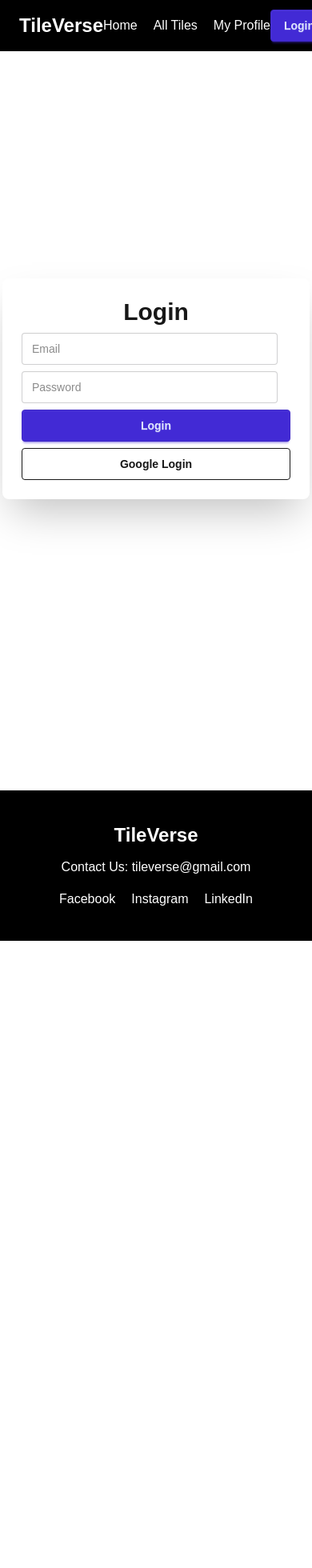
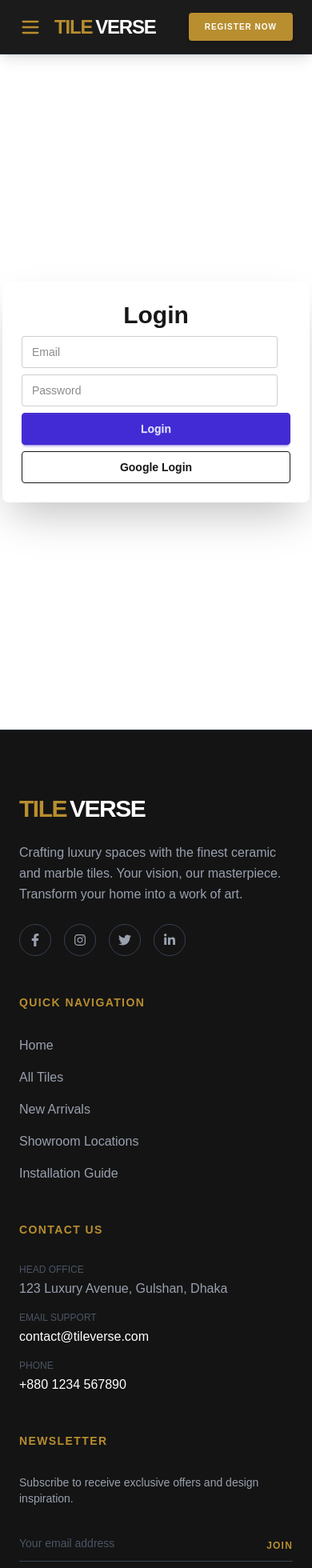
Before and after one commit to everluma/tiles-gallery, a Next.js app: page /login in a window 390 px wide. Shown: the top 1960 px of the page at 80% size. Before the commit the page ends 1176 px from the top, so only its background shows below. Built offline with nearby package versions, Linux system fonts and the light colour scheme.

Commit message:
update register button in navbar and responsive in mobile and desktop version

```diff
--- a/src/app/page.jsx
+++ b/src/app/page.jsx
@@ -1,57 +1,87 @@
 "use client";
 
 import Link from "next/link";
+import Marquee from "react-fast-marquee";
+
+// আপনার JSON ডাটা যদি ঠিক থাকে তবে নিচের লাইনটি ঠিক কাজ করবে
 import tiles from "@/data/tiles.json";
-import Marquee from "react-fast-marquee";
 
 export default function Home() {
   return (
-    <div>
+    <div className="bg-[#1B1B1B] min-h-screen text-white">
+
+
+      {/* --- Hero Section --- */}
       <div
-  className="hero min-h-[80vh] relative"
+        className="hero min-h-[85vh] relative flex items-center justify-center"
         style={{
           backgroundImage: "url('/images/masic-theme.jpeg')",
           backgroundSize: "cover",
           backgroundPosition: "center",
         }}
       >
+        <div className="absolute inset-0 bg-black/60 "></div>
 
-  <div className="absolute inset-0 bg-black/50"></div>
-
-  <div className="hero-content text-center text-white relative z-10">
-    <div className="max-w-2xl">
-      <h1 className="text-4xl md:text-6xl font-bold leading-tight">
-        Discover Your Perfect Aesthetic
+        <div className="hero-content text-center relative z-10 px-6">
+          <div className="max-w-3xl">
+            <h1 className="text-5xl md:text-7xl font-bold leading-tight tracking-tight drop-shadow-2xl ">
+              Discover Your  Perfect
+              <span className="text-[#B88E2F]"> Aesthetic</span>
             </h1>
 
-      <p className="mt-4 text-sm md:text-lg text-gray-200">
+            <p className="mt-6 text-base md:text-xl text-gray-300 max-w-xl mx-auto font-light">
               Premium tiles crafted for modern interiors, luxury spaces, and timeless design.
             </p>
 
-      <Link href="/all-tiles" className="btn btn-primary mt-6">
-        Browse Now
+            <Link
+              href="/all-tiles"
+              className="inline-block mt-10 px-10 py-4 bg-[#B88E2F] hover:bg-[#a07b28] text-white font-bold uppercase tracking-widest transition-all duration-300 rounded-sm shadow-xl"
+            >
+              Browse Collection
             </Link>
           </div>
         </div>
       </div>
 
-      <Marquee className="bg-black text-white py-3">
-        New Arrivals | Weekly Feature: Modern Geometric Patterns | Join the Community
+      {/* --- Announce --- */}
+      <div className="border-y border-gray-800">
+        <Marquee className="bg-[#141414] text-[#B88E2F] py-4 font-medium tracking-widest uppercase text-sm">
+          <span className="mx-10">✦ New Arrivals</span>
+          <span className="mx-10">✦ Weekly Feature: Modern Geometric Patterns</span>
+          <span className="mx-10">✦ Join the TileVerse Community</span>
         </Marquee>
+      </div>
 
-      <div className="grid md:grid-cols-2 lg:grid-cols-4 gap-6 p-10">
-        {tiles.map((tile) => (
-          <div key={tile.id} className="card bg-base-100 shadow-xl">
-            <figure>
-              <img src={tile.image} alt={tile.title} />
-            </figure>
+      {/* ---  Tiles section --- */}
+      <div className="max-w-[1400px] mx-auto p-10">
+        <div className="flex items-center gap-4 mb-12">
+          <div className="h-[2px] w-12 bg-[#B88E2F]"></div>
+          <h2 className="text-2xl md:text-3xl font-bold uppercase tracking-widest text-white">
+            Feature Colections
+          </h2>
+        </div>
 
-            <div className="card-body">
-              <h2 className="card-title">{tile.title}</h2>
+        <div className="grid grid-cols-1 md:grid-cols-2 lg:grid-cols-4 gap-8">
+          {tiles && tiles.map((tile) => (
+            <div
+              key={tile.id}
+              className="group bg-[#242424] border border-gray-800 hover:border-[#B88E2F] transition-all duration-500 overflow-hidden"
+            >
+              <div className="relative aspect-square overflow-hidden">
+                <img
+                  src={tile.image}
+                  alt={tile.title}
+                  className="w-full h-full object-cover transition-transform duration-700 group-hover:scale-110 opacity-80 group-hover:opacity-100"
+                />
+              </div>
 
+              <div className="p-6 text-center">
+                <h2 className="text-lg font-semibold mb-4 tracking-wide group-hover:text-[#B88E2F] transition-colors">
+                  {tile.title}
+                </h2>
                 <Link
                   href={`/tile/${tile.id}`}
-                className="btn btn-primary"
+                  className="w-full inline-block text-center py-3 border border-[#B88E2F] text-[#B88E2F] hover:bg-[#B88E2F] hover:text-white transition-all duration-300 font-bold text-xs uppercase"
                 >
                   View Details
                 </Link>
@@ -60,5 +90,6 @@
           ))}
         </div>
       </div>
+    </div>
   );
 }
--- a/src/components/Footer.jsx
+++ b/src/components/Footer.jsx
@@ -1,18 +1,96 @@
+"use client";
+
+import Link from "next/link";
+import { FaFacebookF, FaInstagram, FaTwitter, FaLinkedinIn } from "react-icons/fa";
+
 const Footer = () => {
   return (
-    <footer className="bg-black text-white p-10 text-center mt-20">
-      <h2 className="text-2xl font-bold">TileVerse</h2>
+    <footer className="bg-[#141414] text-white border-t border-gray-800 pt-20 pb-10 px-6 lg:px-20">
+      <div className="max-w-[1400px] mx-auto grid grid-cols-1 md:grid-cols-2 lg:grid-cols-4 gap-12 lg:gap-20">
 
-      <p className="mt-3">
-        Contact Us: tileverse@gmail.com
-      </p>
+        {/* --- Brand Info --- */}
+        <div className="space-y-6">
+          <Link href="/" className="flex items-center gap-1 group">
+            <span className="text-3xl font-bold tracking-tighter text-[#B88E2F]">TILE</span>
+            <span className="text-3xl font-bold tracking-tighter text-white">VERSE</span>
+          </Link>
+          <p className="text-gray-400 leading-relaxed font-light">
+            Crafting luxury spaces with the finest ceramic and marble tiles.
+            Your vision, our masterpiece. Transform your home into a work of art.
+          </p>
+          <div className="flex gap-4">
+            {[FaFacebookF, FaInstagram, FaTwitter, FaLinkedinIn].map((Icon, index) => (
+              <a
+                key={index}
+                href="#"
+                className="w-10 h-10 border border-gray-700 flex items-center justify-center rounded-full hover:bg-[#B88E2F] hover:border-[#B88E2F] transition-all duration-300 text-gray-400 hover:text-white"
+              >
+                <Icon size={16} />
+              </a>
+            ))}
+          </div>
+        </div>
 
-      <div className="flex justify-center gap-5 mt-4">
-        <a>Facebook</a>
-        <a>Instagram</a>
-        <a>LinkedIn</a>
+        {/* --- Quick Links--- */}
+        <div>
+          <h4 className="text-[#B88E2F] font-bold uppercase tracking-widest mb-8 text-sm">Quick Navigation</h4>
+          <ul className="space-y-4 text-gray-400">
+            {["Home", "All Tiles", "New Arrivals", "Showroom Locations", "Installation Guide"].map((item) => (
+              <li key={item}>
+                <Link href="#" className="hover:text-white hover:translate-x-2 transition-all duration-300 inline-block">
+                  {item}
+                </Link>
+              </li>
+            ))}
+          </ul>
+        </div>
+
+        {/* --- Contact info --- */}
+        <div>
+          <h4 className="text-[#B88E2F] font-bold uppercase tracking-widest mb-8 text-sm">Contact Us</h4>
+          <ul className="space-y-4 text-gray-400">
+            <li className="flex flex-col">
+              <span className="text-xs uppercase text-gray-600 mb-1">Head Office</span>
+              <span>123 Luxury Avenue, Gulshan, Dhaka</span>
+            </li>
+            <li className="flex flex-col">
+              <span className="text-xs uppercase text-gray-600 mb-1">Email Support</span>
+              <span className="text-white font-medium">contact@tileverse.com</span>
+            </li>
+            <li className="flex flex-col">
+              <span className="text-xs uppercase text-gray-600 mb-1">Phone</span>
+              <span className="text-white font-medium">+880 1234 567890</span>
+            </li>
+          </ul>
+        </div>
+
+        {/* --- Newsletter --- */}
+        <div>
+          <h4 className="text-[#B88E2F] font-bold uppercase tracking-widest mb-8 text-sm">Newsletter</h4>
+          <p className="text-gray-400 mb-6 text-sm">Subscribe to receive exclusive offers and design inspiration.</p>
+          <form className="relative">
+            <input
+              type="email"
+              placeholder="Your email address"
+              className="w-full bg-transparent border-b border-gray-700 py-3 focus:outline-none focus:border-[#B88E2F] transition-colors placeholder:text-gray-600 text-sm"
+            />
+            <button className="absolute right-0 bottom-3 text-[#B88E2F] font-bold uppercase text-xs tracking-widest hover:text-white transition-colors">
+              Join
+            </button>
+          </form>
+        </div>
       </div>
 
+      {/* --- CopyRight --- */}
+      <div className="mt-20 pt-10 border-t border-gray-800/50 flex flex-col md:row justify-between items-center gap-6">
+        <p className="text-gray-600 text-xs tracking-widest uppercase text-center">
+          © {new Date().getFullYear()} TILEVERSE. ALL RIGHTS RESERVED.
+        </p>
+        <div className="flex gap-8 text-xs text-gray-600 uppercase tracking-[0.2em]">
+          <Link href="#" className="hover:text-white transition-colors">Privacy Policy</Link>
+          <Link href="#" className="hover:text-white transition-colors">Terms of Service</Link>
+        </div>
+      </div>
     </footer>
   );
 };
--- a/src/components/Navbar.jsx
+++ b/src/components/Navbar.jsx
@@ -1,28 +1,64 @@
 "use client";
 
 import Link from "next/link";
+import { useState } from "react";
 
 const Navbar = () => {
+  const [isOpen, setIsOpen] = useState(false);
+
   return (
-    <div className="navbar bg-black text-white px-6">
-      <div className="navbar-start">
-        <Link href="/" className="text-2xl font-bold">
-          TileVerse
+    <nav className="bg-[#1B1B1B] text-white px-6 py-4 shadow-lg border-b border-gray-800 sticky top-0 z-[100]">
+      <div className="max-w-[1400px] mx-auto flex justify-between items-center">
+
+        {/* --- logo for mobile --- */}
+        <div className="flex items-center gap-4">
+          {/* Mobile menu icon) */}
+          <button
+            className="lg:hidden text-[#B88E2F]"
+            onClick={() => setIsOpen(!isOpen)}
+          >
+            <svg xmlns="http://w3.org" className="h-7 w-7" fill="none" viewBox="0 0 24 24" stroke="currentColor">
+              <path strokeLinecap="round" strokeLinejoin="round" strokeWidth="2" d={isOpen ? "M6 18L18 6M6 6l12 12" : "M4 6h16M4 12h16M4 18h16"} />
+            </svg>
+          </button>
+
+          <Link href="/" className="flex items-center gap-1 group">
+            <span className="text-2xl font-bold tracking-tighter text-[#B88E2F]">TILE</span>
+            <span className="text-2xl font-bold tracking-tighter text-white">VERSE</span>
           </Link>
         </div>
 
-      <div className="navbar-center gap-5">
-        <Link href="/">Home</Link>
-        <Link href="/all-tiles">All Tiles</Link>
-        <Link href="/my-profile">My Profile</Link>
+        {/* --- destop navlink --- */}
+        <div className="hidden lg:flex gap-10">
+          <Link href="/" className="hover:text-[#B88E2F] transition-colors font-medium tracking-wide">Home</Link>
+          <Link href="/all-tiles" className="hover:text-[#B88E2F] transition-colors font-medium tracking-wide">All Tiles</Link>
+          <Link href="/my-profile" className="hover:text-[#B88E2F] transition-colors font-medium tracking-wide">My Profile</Link>
         </div>
 
-      <div className="navbar-end">
-        <Link href="/login" className="btn btn-primary">
+        {/* --- Button side --- */}
+        <div className="flex items-center gap-4">
+          <Link href="/login" className="hidden sm:block text-[#B88E2F] font-bold uppercase text-xs tracking-widest hover:text-white transition-colors">
             Login
+          </Link>
+          <Link
+            href="/register"
+            className="bg-[#B88E2F] hover:bg-[#a07b28] text-white px-5 py-2.5 rounded-sm text-[10px] md:text-xs font-bold uppercase tracking-widest transition-all shadow-md"
+          >
+            Register Now
           </Link>
         </div>
       </div>
+
+      {/* --- mobile Dropdown menu --- */}
+      {isOpen && (
+        <div className="lg:hidden absolute top-full left-0 w-full bg-[#1B1B1B] border-b border-gray-800 py-6 px-10 flex flex-col gap-6 animate-in slide-in-from-top duration-300">
+          <Link href="/" onClick={() => setIsOpen(false)} className="text-lg hover:text-[#B88E2F]">Home</Link>
+          <Link href="/all-tiles" onClick={() => setIsOpen(false)} className="text-lg hover:text-[#B88E2F]">All Tiles</Link>
+          <Link href="/my-profile" onClick={() => setIsOpen(false)} className="text-lg hover:text-[#B88E2F]">My Profile</Link>
+          <Link href="/login" onClick={() => setIsOpen(false)} className="text-[#B88E2F] font-bold py-2 border-t border-gray-800 pt-4">Login</Link>
+        </div>
+      )}
+    </nav>
   );
 };
 
```
Lines whose indentation alone changed are shown as unchanged.
